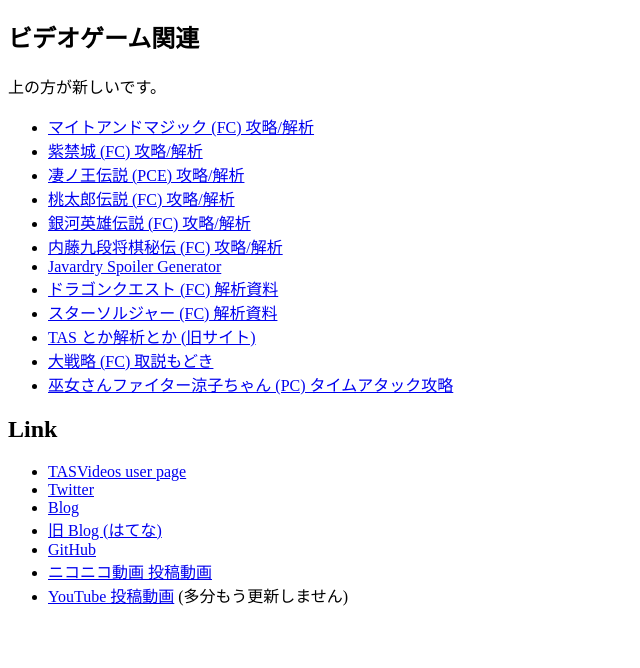
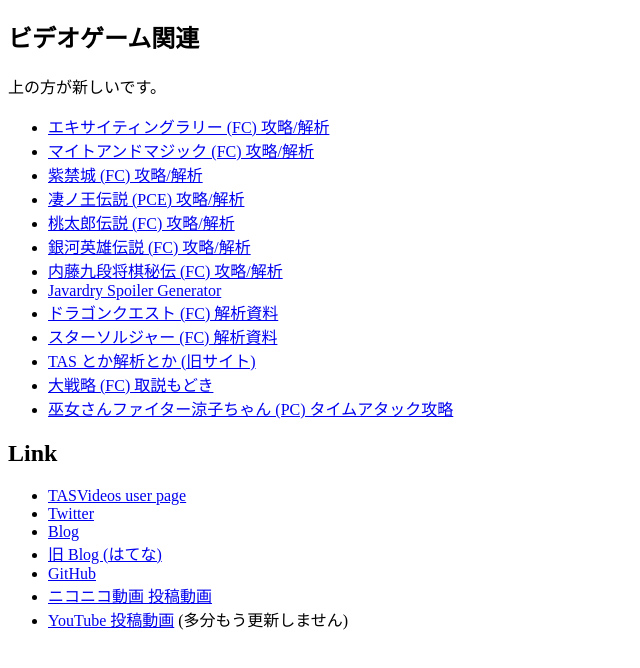
Before and after one commit to taotao54321/taotao54321.github.io, a plain HTML site: page index.html in a window 1280 px wide. Shown: the part 70-738 px from the top of the page, without its empty margins (0-640 px from the left). Drawn offline with Linux system fonts and the light colour scheme.

Commit message:
add: エキサイティングラリー (FC) 攻略/解析

```diff
--- a/index.html
+++ b/index.html
@@ -13,6 +13,7 @@
 <p>上の方が新しいです。</p>
 
 <ul>
+  <li><a href="ExcitingRallyResource/">エキサイティングラリー (FC) 攻略/解析</a></li>
   <li><a href="MightAndMagicJResource/">マイトアンドマジック (FC) 攻略/解析</a></li>
   <li><a href="ShikinjouResource/">紫禁城 (FC) 攻略/解析</a></li>
   <li><a href="SusanoohResource/">凄ノ王伝説 (PCE) 攻略/解析</a></li>
```
